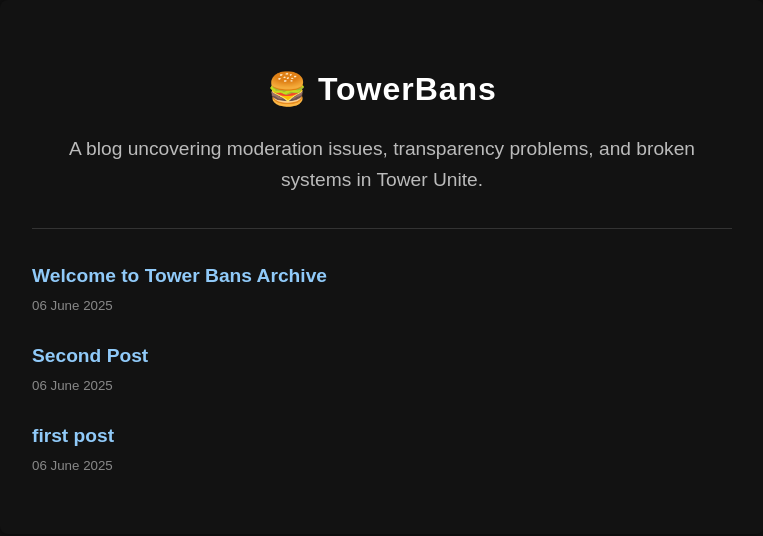
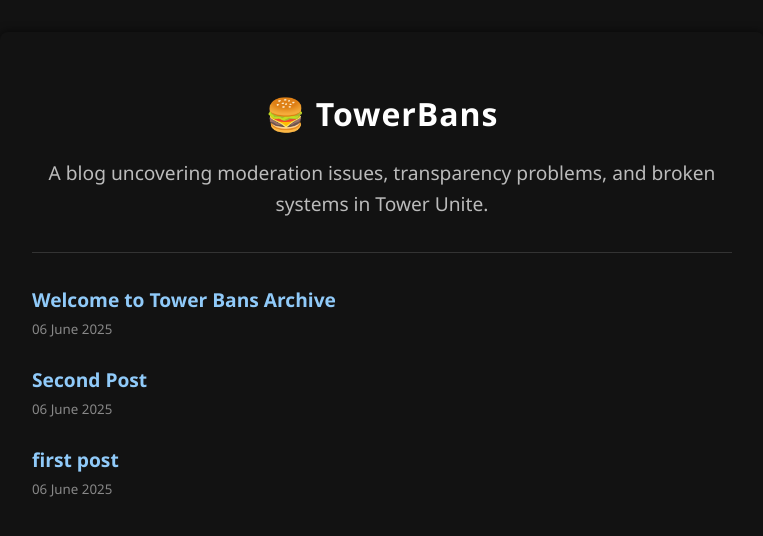
Before and after one commit to dubugc/towerbans, a Jekyll site: the page built from index.md, in a window 1280 px wide. Shown: the top 536 px of the page, without its empty margins (258-1021 px from the left). Built offline with Jekyll 4.4.1, drawn with Linux system fonts in a browser that asks for light colours.

Commit message:
Update default.html

```diff
--- a/_layouts/default.html
+++ b/_layouts/default.html
@@ -4,8 +4,9 @@
   <meta charset="UTF-8" />
   <title>{{ page.title }}</title>
   <link rel="stylesheet" href="{{ site.baseurl }}/style.css" />
+  <meta name="viewport" content="width=device-width, initial-scale=1" />
 </head>
-<body style="font-family: sans-serif; max-width: 700px; margin: auto; padding: 2em; line-height: 1.6;">
+<body>
   {{ content }}
 </body>
 </html>
```
